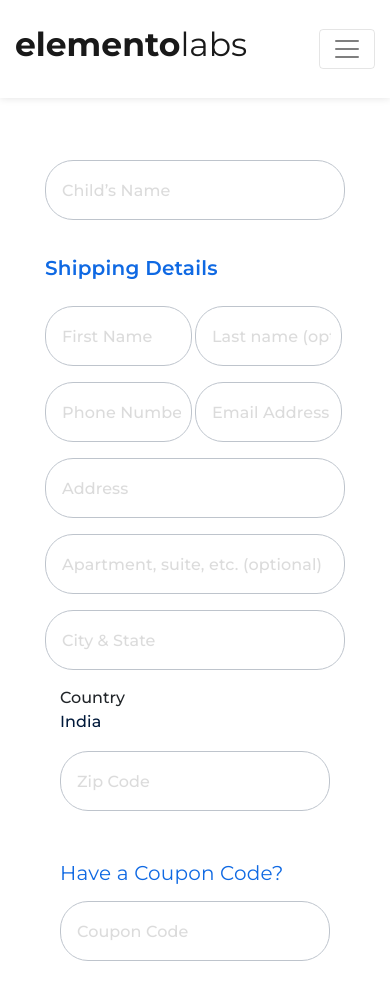
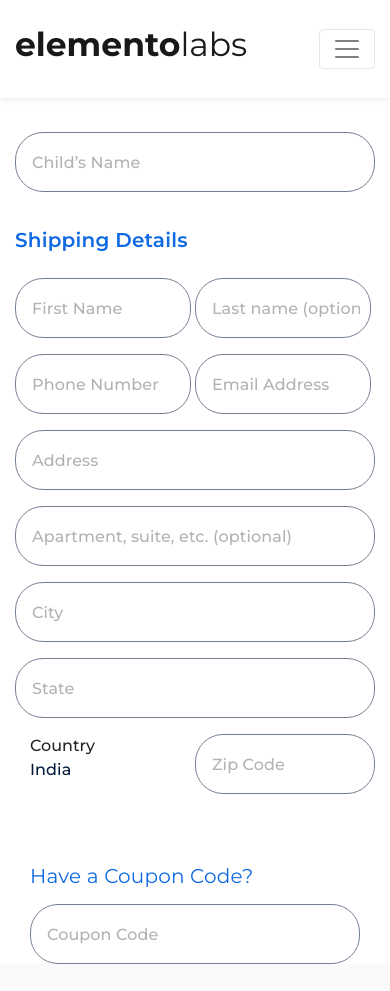
Before and after one commit to goelparesh/frontend, a PHP site: page /checkout.html in a window 390 px wide. Shown: the top 991 px of the page. Run offline with PHP 8.4, Linux system fonts and the light colour scheme; some libraries are stand-ins or nearby versions.

Commit message:
post checkout form data to google

```diff
--- a/checkout.html
+++ b/checkout.html
@@ -43,7 +43,7 @@
         </div>
     </header>
     <!--  -->
-    <section class="checkout1" style="padding-top: 90px;">
+    <section class="checkout1" id="checkoutContainer">
         <div class="row">
             <div class="col-md-8">
                 <!--                <div class="row">
@@ -92,31 +92,23 @@
                                     <input type="text" placeholder="Apartment, suite, etc. (optional)" class="full-length">
                                 </div>
                                 <div class="form-group">
-                                    <input type="text" placeholder="City & State" name="city" id="city" class="full-length">
+                                    <input type="text" placeholder="City" name="city" id="city" class="full-length">
                                 </div>
-                            </form>
-                        </div>
-                        <div class="row">
-                            <div class="col-md-12">
-                                <div class="row">
+                                <div class="form-group">
+                                    <input type="text" placeholder="State" name="state" id="state" class="full-length">
+                                </div>
+                                <div class="form-group half">
                                     <div class="col-md-4">
                                         <p class="count">Country
                                             <br><span class="us">India</span></p>
                                     </div>
-                                    <div class="col-md-4">
-                                        <form>
-                                            <!--  <span class="state">State</span>
-                                    <select class="form-select">
-                                       <option>Select</option>
-                                    </select> -->
-                                        </form>
-                                    </div>
-                                    <div class="col-md-4">
-                                        <input type="number" placeholder="Zip Code" name="f_name" id="f_name" class="zcode" maxlength="6">
-                                    </div>
                                 </div>
-                            </div>
+                                <div class="form-group half">
+                                    <input type="number" placeholder="Zip Code" name="zipCode" id="zipCode" class="zcode" maxlength="6">
+                                </div>
+                            </form>
                         </div>
+
                         <div class="row" style="padding-top: 50px;">
                             <div class="col-md-12">
                                 <div class="row">
@@ -124,7 +116,7 @@
                                         <p class="cc">Have a Coupon Code?</p>
                                     </div>
                                     <div class="col-md-6">
-                                        <input type="text" placeholder="Coupon Code" name="f_name" id="f_name" class="coupan">
+                                        <input type="text" placeholder="Coupon Code" name="coupon" id="coupon" class="coupan">
                                     </div>
                                 </div>
                             </div>
@@ -160,10 +152,10 @@
                             <th id="finalPrice"></th>
                         </tr>
                     </table>
-                    <div id="juniorProgramButton" class="paymentButtonMargin">
+                    <div id="juniorProgramButton" class="paymentButtonMargin" onclick="postFormDataToGoogle()">
                         <a href="https://www.instamojo.com/elemento/elemento-labs-junior-robotics-program/?embed=form" rel="im-checkout" data-behaviour="remote" data-text="Proceed To Pay" data-style="flat"></a>
                     </div>
-                    <div id="seniorProgramButton" class="paymentButtonMargin">
+                    <div id="seniorProgramButton" class="paymentButtonMargin" onclick="postFormDataToGoogle()">
                         <a href="https://www.instamojo.com/elemento/elemento-3-month-program/?embed=form" class="btn btn-buy" rel="im-checkout" data-behaviour="remote" data-text="Proceed to Pay" type="sumbit" data-style="flat"></a>
                     </div>
                 </div>
@@ -214,15 +206,27 @@
     renderCorrectBuyButton()
     </script>
     <script>
+        function postFormDataToGoogle () {
+            console.log('click captured');
+            const scriptURL = 'https://script.google.com/macros/s/AKfycbxEud14DdE_bA56J7ta7aBej65h2tn6Bfp7pM1fLSpN5kZhHZw/exec';
+            const form = document.forms['submit-to-google-sheet'];
+            fetch(scriptURL, { method: 'POST', body: new FormData(form)})
+                .then(response => console.log('Success!', response))
+                .catch(error => console.error('Error!', error.message))
+        }
+    </script>
+    <script>
     window.onscroll = function() { myFunction() };
     var navbar = document.getElementById("navbar");
     var sticky = navbar.offsetTop;
-
+    var checkoutContainer = document.getElementById("checkoutContainer");
     function myFunction() {
         if (window.pageYOffset >= sticky) {
             navbar.classList.add("sticky")
+            checkoutContainer.classList.add("checkoutContainerPadding")
         } else {
             navbar.classList.remove("sticky");
+            checkoutContainer.classList.remove("checkoutContainerPadding");
         }
     }
 
--- a/css/checkout.css
+++ b/css/checkout.css
@@ -20,7 +20,7 @@ img {
 }
 
 .checkout1 .col-md-8 {
-    padding: 30px;
+    padding: 0 !important;
 }
 
 .checkout1 .col-md-6 label {
@@ -64,6 +64,10 @@ input {
     font-weight: 300;
     letter-spacing: -0.5px;
     color: #00193a;
+}
+
+.checkoutContainerPadding {
+    padding: 92px 0 10px 0;
 }
 
 section.checkout1 aside {
@@ -138,7 +142,7 @@ section.checkout1 .col-md-6 form select {
     padding: 18px 10px 16px 16px;
     height: auto !important;
     font-size: 16px;
-    opacity: 0.25;
+    opacity: 0.55;
     font-weight: 500;
     letter-spacing: 0.1px;
     color: #00193a;
@@ -316,7 +320,7 @@ footer .copyright {
     padding: 18px 10px 16px 16px;
     height: auto !important;
     font-size: 16px;
-    opacity: 0.25;
+    opacity: 0.55;
     font-weight: 500;
     letter-spacing: 0.1px;
     color: #00193a;
@@ -330,7 +334,7 @@ footer .copyright {
     padding: 18px 10px 16px 16px;
     height: auto !important;
     font-size: 16px;
-    opacity: 0.25;
+    opacity: 0.55;
     font-weight: 500;
     letter-spacing: 0.1px;
     color: #00193a;
@@ -347,7 +351,7 @@ footer .copyright {
     padding: 18px 10px 16px 16px;
     height: auto !important;
     font-size: 16px;
-    opacity: 0.25;
+    opacity: 0.55;
     font-weight: 500;
     letter-spacing: 0.1px;
     color: #00193a;
@@ -362,7 +366,7 @@ footer .copyright {
     padding: 18px 10px 16px 16px;
     height: auto !important;
     font-size: 16px;
-    opacity: 0.25;
+    opacity: 0.55;
     font-weight: 500;
     letter-spacing: 0.1px;
     color: #00193a;
@@ -416,7 +420,7 @@ span.shipping {
     padding: 18px 10px 16px 16px;
     height: auto !important;
     font-size: 16px;
-    opacity: 0.25;
+    opacity: 0.55;
     font-weight: 500;
     letter-spacing: 0.1px;
     color: #00193a;
@@ -430,7 +434,7 @@ span.shipping {
     padding: 18px 10px 16px 16px;
     height: auto !important;
     font-size: 16px;
-    opacity: 0.25;
+    opacity: 0.55;
     font-weight: 500;
     letter-spacing: 0.1px;
     color: #00193a;
@@ -444,7 +448,7 @@ span.shipping {
     padding: 18px 10px 16px 16px;
     height: auto !important;
     font-size: 16px;
-    opacity: 0.25;
+    opacity: 0.55;
     font-weight: 500;
     letter-spacing: 0.1px;
     color: #00193a;
@@ -458,7 +462,7 @@ span.shipping {
     padding: 18px 10px 16px 16px;
     height: auto !important;
     font-size: 16px;
-    opacity: 0.25;
+    opacity: 0.55;
     font-weight: 500;
     letter-spacing: 0.1px;
     color: #00193a;
--- a/css/landing.css
+++ b/css/landing.css
@@ -118,7 +118,7 @@ header nav .collapse button:focus {
 }
 
 .sticky+.banner {
-    padding-top: 310px;
+    padding-top: 120px;
 }
 
 
```
